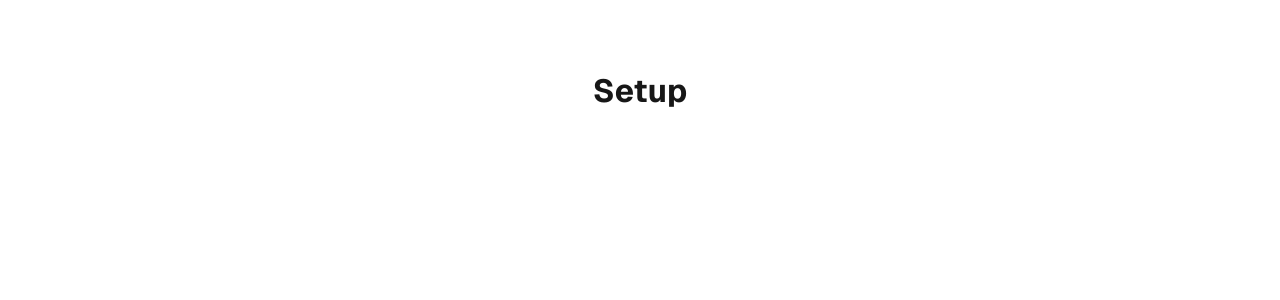
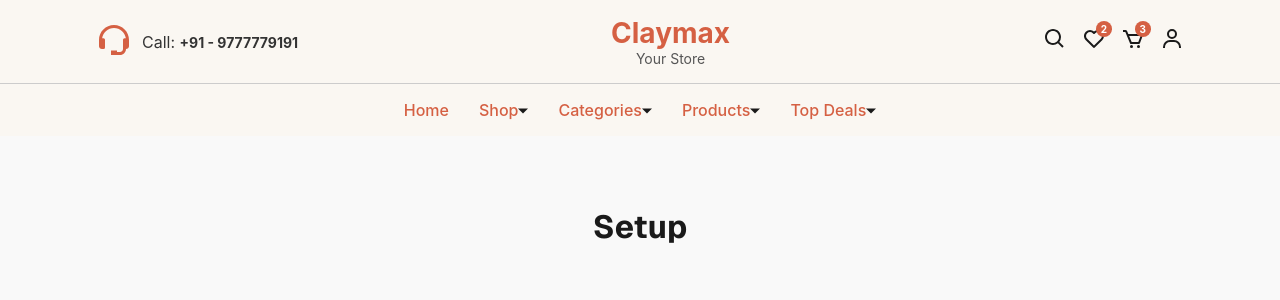
Before and after one commit to reetuTheCoder/my_project, a Next.js app in the folder project/: page / in a window 1280 px wide. Shown: the top 300 px of the page. Built offline with nearby package versions, Linux system fonts and the light colour scheme.

Commit message:
half navbar design

```diff
--- a/project/package.json
+++ b/project/package.json
@@ -8,8 +8,9 @@
     "start": "next start"
   },
   "dependencies": {
+    "next": "15.5.4",
     "react": "19.1.0",
     "react-dom": "19.1.0",
-    "next": "15.5.4"
+    "react-icons": "^5.5.0"
   }
 }
--- /dev/null
+++ b/project/src/app/Navbar.js
@@ -0,0 +1,54 @@
+import React from "react";
+import SubHeader from "./SubHeader";
+import { BiSearch, BiHeart, BiCart, BiUser, BiSupport } from "react-icons/bi";
+import styles from "./Navbar.module.css";
+
+const Navbar = () => {
+  const wishlistCount = 2;
+  const cartCount = 3;
+  return (
+    <>
+      <header className={styles.header}>
+        <div className={styles.contact}>
+          <div>
+            <BiSupport size={36} color="#d56043" />
+          </div>
+          <div>
+            Call: <span>+91 - 9777779191</span>
+          </div>
+        </div>
+
+        <div className={styles.brand}>
+          <strong>Claymax</strong>
+          <span>Your Store</span>
+        </div>
+
+        <div className={styles.icons}>
+          <div className={styles.iconWrapper}>
+            <BiSearch size={24} />
+          </div>
+
+          <div className={styles.iconWrapper}>
+            <BiHeart size={24} />
+            {wishlistCount > 0 && (
+              <span className={styles.badge}>{wishlistCount}</span>
+            )}
+          </div>
+
+          <div className={styles.iconWrapper}>
+            <BiCart size={24} />
+            {cartCount > 0 && <span className={styles.badge}>{cartCount}</span>}
+          </div>
+
+          <div className={styles.iconWrapper}>
+            <BiUser size={24} />
+          </div>
+        </div>
+      </header>
+
+      <SubHeader />
+    </>
+  );
+};
+
+export default Navbar;
--- /dev/null
+++ b/project/src/app/Navbar.module.css
@@ -0,0 +1,81 @@
+/* Navbar.module.css */
+
+.header {
+  display: flex;
+  align-items: center;
+  justify-content: space-between;
+  padding: 1rem 6rem;
+  background-color: var(--secondary-color);
+  font-family: var(--font-family);
+  gap: 10px;
+  flex-wrap: wrap;
+  border-bottom:1px solid #ccc;
+}
+
+.contact {
+  display: flex;
+  gap: 10px;
+  font-size: 16px;
+  color: var(--body-text-color);
+  align-items: center;
+  justify-content: center;
+}
+
+.contact span {
+  font-weight: bold;
+  font-size: 14px;
+}
+
+.brand {
+  display: flex;
+  flex-direction: column;
+  align-items: center;
+  font-size: 28px;
+  font-weight: bold;
+  color: var(--primary-color);
+}
+
+.brand span {
+  font-weight: normal;
+  font-size: 14px;
+  color: var(--subheading-color);
+}
+.iconWrapper {
+  position: relative;
+  cursor: pointer;
+}
+.badge {
+  position: absolute;
+  top: -6px;
+  right: -6px;
+  background-color: var(--primary-color);
+  color: #fff;
+  font-size: 10px;
+  font-weight: bold;
+  padding: 2px 5px;
+  border-radius: 50%;
+  display: flex;
+  align-items: center;
+  justify-content: center;
+}
+.icons {
+  display: flex;
+  align-items: center;
+  gap: 15px;
+  font-size: 20px;
+  color: var(--heading-color);
+  cursor: pointer;
+}
+
+/* Responsive */
+@media (max-width: 768px) {
+  .header {
+    flex-direction: column;
+    align-items: flex-start;
+  }
+
+  .icons {
+    gap: 10px;
+    font-size: 18px;
+  }
+}
--- /dev/null
+++ b/project/src/app/SubHeader.js
@@ -0,0 +1,38 @@
+import React from "react";
+import styles from "./SubHeader.module.css";
+import Link from "next/link";
+
+const SubHeader = () => {
+  const menuItems = [
+    { name: "Home", path: "/" },
+    { name: "Shop", path: "/" },
+    { name: "Categories", path: "/" },
+    { name: "Products", path: "/" },
+    { name: "Top Deals", path: "/" },
+  ];
+
+  return (
+    <nav className={styles.nav}>
+      <ul className={styles.menuList}>
+        {menuItems.map((item) => (
+          <li key={item.name} className={styles.menuItem}>
+            <Link href={item.path} className={styles.menuLink}>
+              {item.name}
+              {item.name !== "Home" && (
+                <svg
+                  className={styles.downArrow}
+                  viewBox="0 0 10 10"
+                  xmlns="http://www.w3.org/2000/svg"
+                >
+                  <path d="M0 2.5L5 7.5L10 2.5H0Z" />
+                </svg>
+              )}
+            </Link>
+          </li>
+        ))}
+      </ul>
+    </nav>
+  );
+};
+
+export default SubHeader;
--- /dev/null
+++ b/project/src/app/SubHeader.module.css
@@ -0,0 +1,43 @@
+/* SubHeader.module.css */
+
+.nav {
+  display: flex;
+  justify-content: center; /* Center the whole menu */
+  background-color: var(--secondary-color);
+  padding: 1rem 6rem;
+}
+
+.menuList {
+  list-style: none;
+  display: flex;
+  gap: 30px; /* space between menu items */
+  margin: 0;
+  padding: 0;
+  align-items: center;
+}
+
+.menuItem {
+  display: flex;
+  align-items: center;
+  gap: 5px;
+  font-family: var(--font-family);
+  font-weight: 500;
+  color: var(--heading-color);
+  cursor: pointer;
+  transition: color 0.3s;
+}
+
+.menuItem:hover {
+  color: var(--primary-color);
+}
+
+.menuItem svg {
+  width: 10px;
+  height: 10px;
+  fill: var(--heading-color);
+  transition: fill 0.3s;
+}
+
+.menuItem:hover svg {
+  fill: var(--primary-color);
+}
--- a/project/src/app/globals.css
+++ b/project/src/app/globals.css
@@ -1,6 +1,32 @@
+/* src/app/globals.css */
 :root {
-  --background: #ffffff;
-  --foreground: #171717;
+  --primary-color: #d56043;
+  --secondary-color: #faf7f2;
+  --font-family: 'Inter', sans-serif;
+  --heading-color: #1a1a1a;       /* main headings */
+  --subheading-color: #555555;    /* subheadings or secondary text */
+  --body-text-color: #333333;
+
+  --font-family: 'Inter', sans-serif;
+}
+
+body {
+  margin: 0;
+  font-family: var(--font-family);
+  background-color: #f9f9f9;
+  color: #333;
+}
+
+a {
+  color: var(--primary-color);
+  text-decoration: none;
+}
+h1, h2, h3, h4, h5, h6 {
+  color: var(--heading-color);
+}
+
+h2, h3, h4 {
+  color: var(--subheading-color);
 }
 
 @media (prefers-color-scheme: dark) {
@@ -16,24 +42,12 @@ body {
   overflow-x: hidden;
 }
 
-body {
-  color: var(--foreground);
-  background: var(--background);
-  font-family: Arial, Helvetica, sans-serif;
-  -webkit-font-smoothing: antialiased;
-  -moz-osx-font-smoothing: grayscale;
-}
-
 * {
   box-sizing: border-box;
   padding: 0;
   margin: 0;
 }
 
-a {
-  color: inherit;
-  text-decoration: none;
-}
 
 @media (prefers-color-scheme: dark) {
   html {
--- a/project/src/app/layout.js
+++ b/project/src/app/layout.js
@@ -1,5 +1,6 @@
 import { Geist, Geist_Mono } from "next/font/google";
 import "./globals.css";
+import Navbar from "./Navbar";
 
 const geistSans = Geist({
   variable: "--font-geist-sans",
@@ -20,6 +21,7 @@ export default function RootLayout({ children }) {
   return (
     <html lang="en">
       <body className={`${geistSans.variable} ${geistMono.variable}`}>
+        <Navbar/>
         {children}
       </body>
     </html>
```
Also changed, not shown: 1 other file (tests, documents, lock files or other folders).
